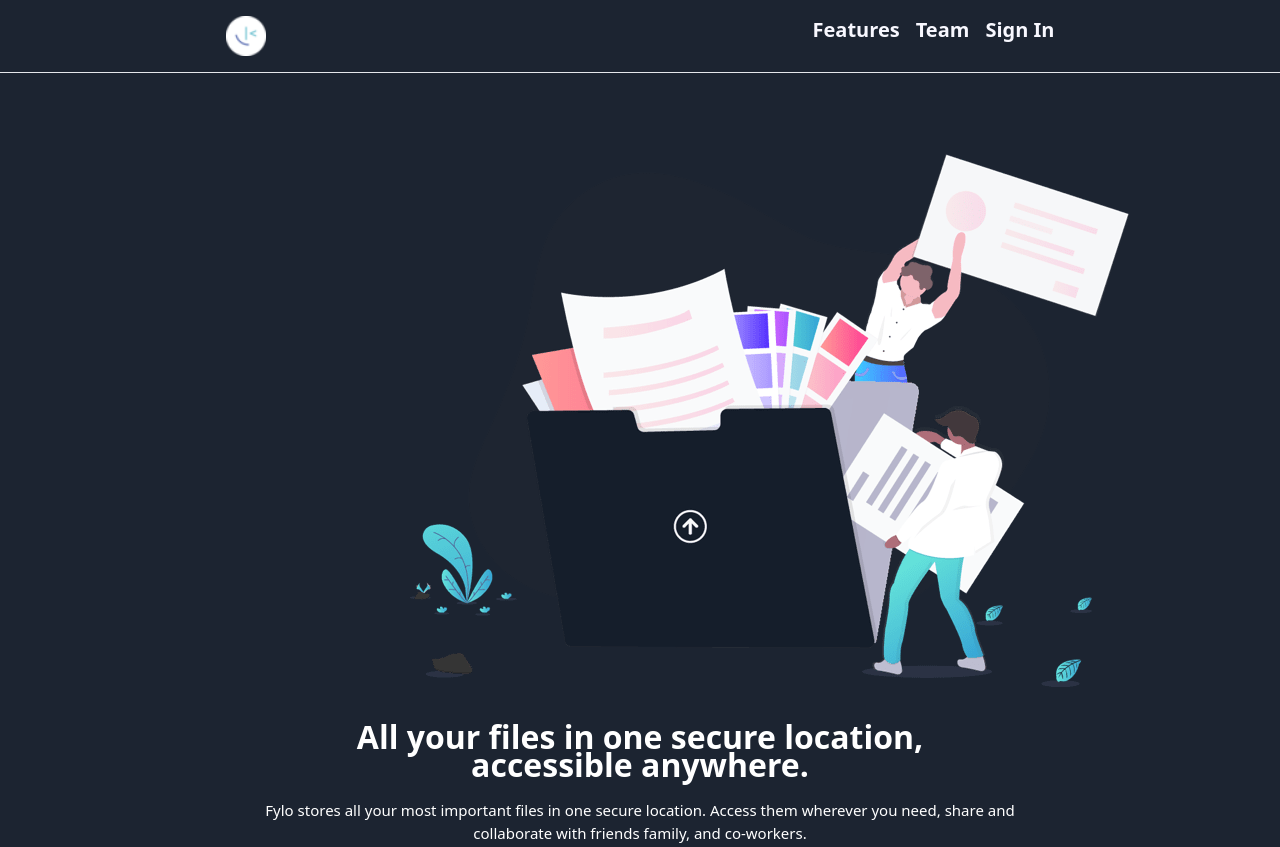
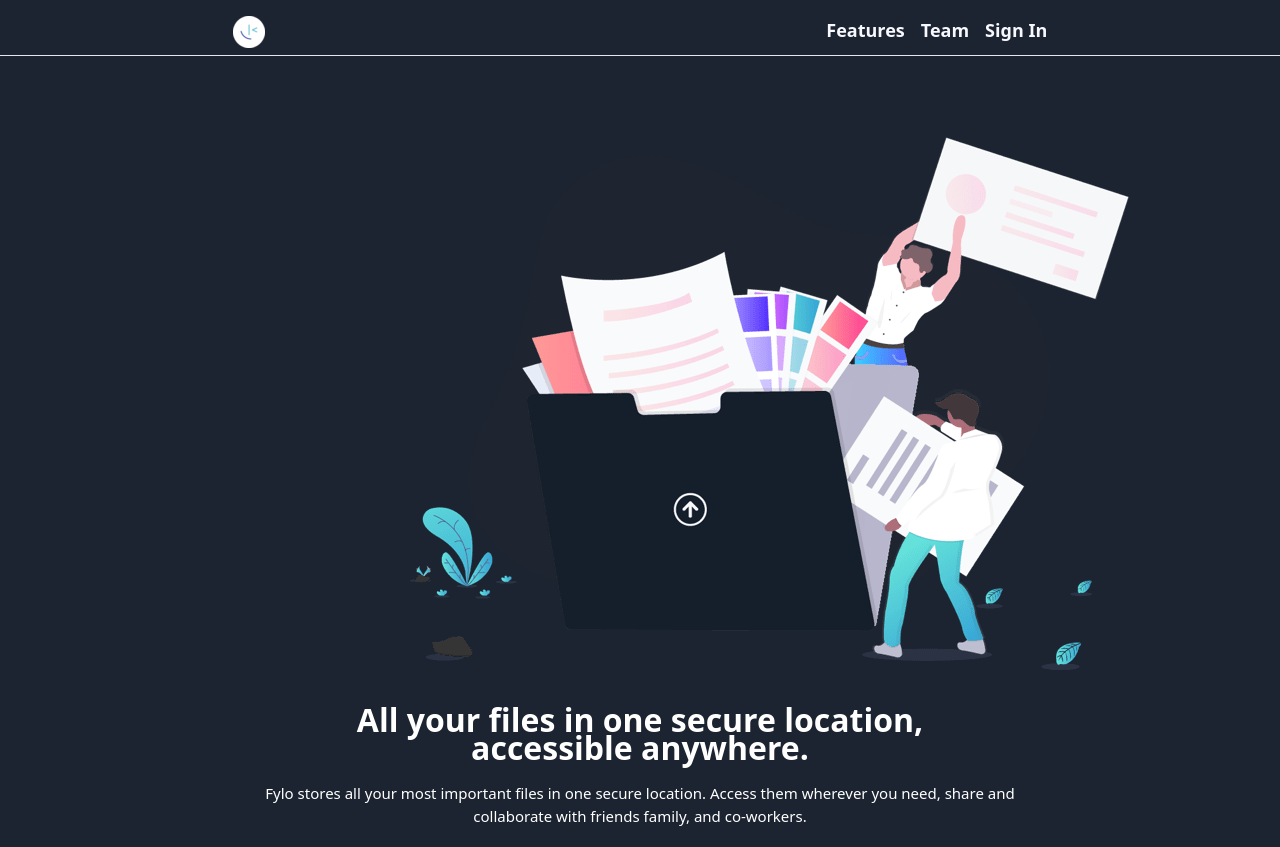
Before and after one commit to LinuxElder/fylo-dark-theme-landing-page-master, a website: page index.html in a window 1280 px wide. Shown: the top 847 px of the page. Drawn offline with Linux system fonts and the light colour scheme.

Commit message:
menu changes

```diff
--- a/index.html
+++ b/index.html
@@ -13,12 +13,12 @@
         <main class="">
 
             <section class=" border-b-[0.2px]">
-                <nav class="flex gap-20 justify-around mx-auto my-4 md:mt-4">
-                   <a href="index.html"> <img src="./images/favicon-32x32.png" class="object-contain h-6 w-6 md:h-10 md:w-10 " alt="" /></a>
+                <nav class="flex gap-20 justify-around mx-auto my-4 md:mt-4 md:my-0">
+                   <a href="index.html"> <img src="./images/favicon-32x32.png" class="object-contain h-6 w-6 md:h-8 md:w-8 md:mb-[7px] " alt="" /></a>
                     <ul class="text-[#F8F8FF] text-sm flex font-semibold">
-                        <li class="ml-4 hover:text-[#57CFD5] cursor-pointer hover:underline md:text-xl">Features</li>
-                        <li class="ml-4 hover:text-[#57CFD5] cursor-pointer hover:underline md:text-xl">Team</li>
-                        <li class="ml-4 hover:text-[#57CFD5] cursor-pointer hover:underline md:text-xl">Sign In</li>
+                        <li class="ml-4 hover:text-[#57CFD5] cursor-pointer hover:underline md:text-lg">Features</li>
+                        <li class="ml-4 hover:text-[#57CFD5] cursor-pointer hover:underline md:text-lg">Team</li>
+                        <li class="ml-4 hover:text-[#57CFD5] cursor-pointer hover:underline md:text-lg">Sign In</li>
                     </ul>
                 </nav>
             </section>
```
Also changed, not shown: dist/output.css.
